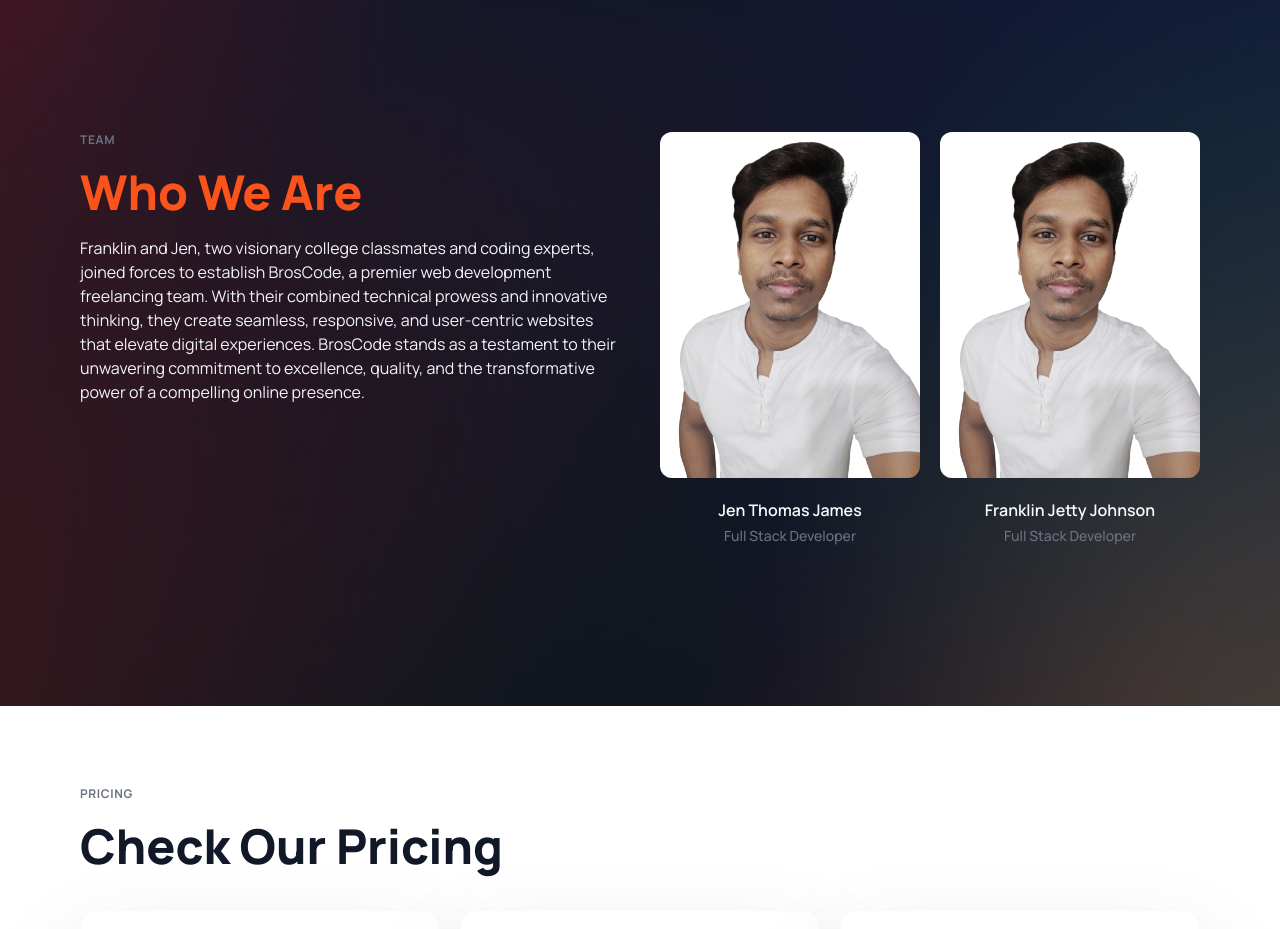
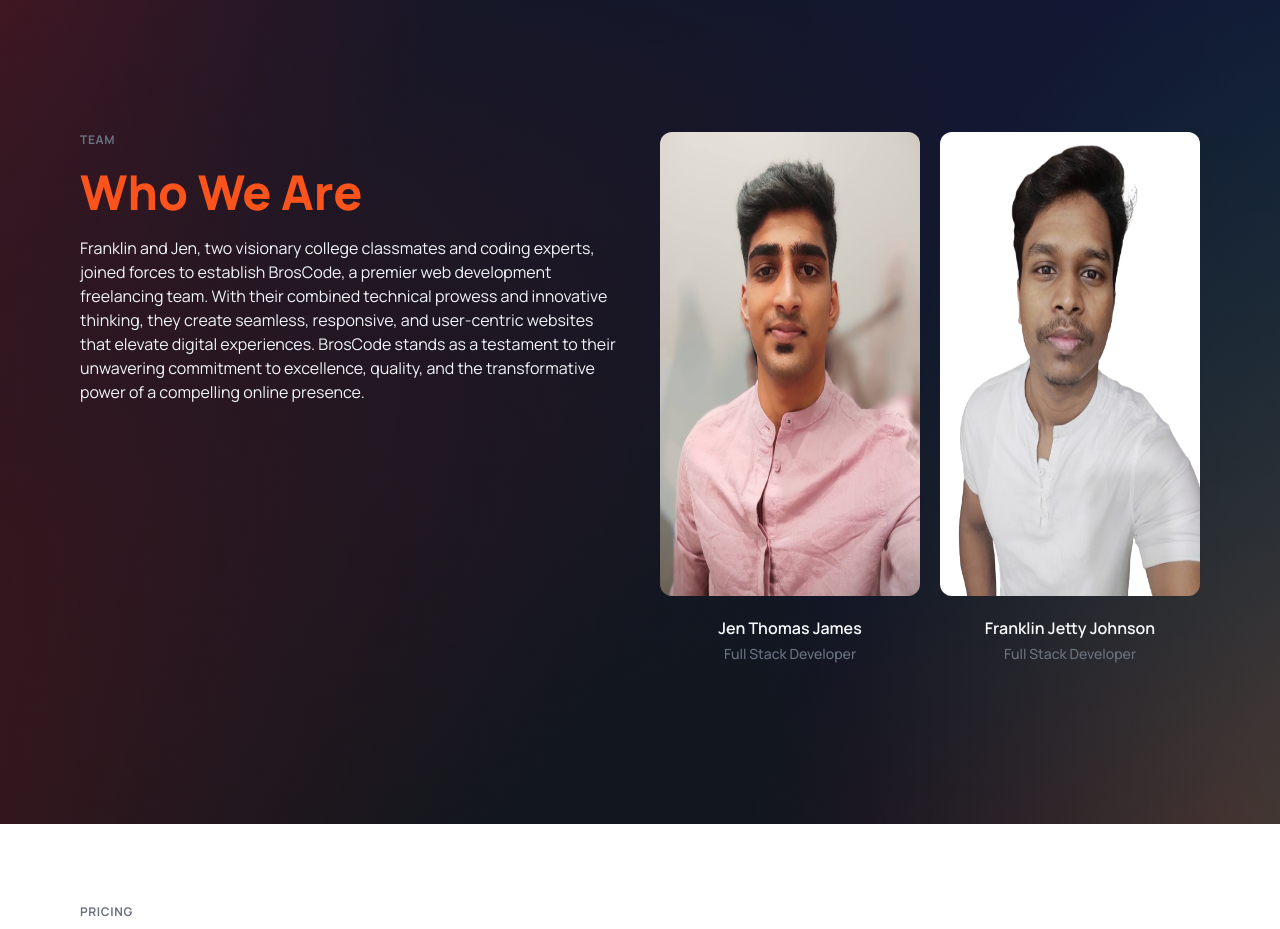
Before and after one commit to broscode-dev/broscode-portfolio, a website: page index.html in a window 1280 px wide. Shown: the part 3560-4489 px from the top of the page. Drawn offline with Linux system fonts and the light colour scheme.

Commit message:
refactor: add jen's image

```diff
--- a/index.html
+++ b/index.html
@@ -486,9 +486,9 @@
         <!-- Jen -->
         <div class="flex flex-col gap-5">
           <img
-            src="./assets/franklin-removebg-preview.png"
+            src="./assets/jen.jpg"
             alt="Jen"
-            class="w-96 rounded-xl"
+            class="w-96 rounded-xl h-[29rem]"
           />
           <div class="flex flex-col gap-1">
             <h3 class="text-slate-50 text-center font-semibold">
@@ -504,7 +504,7 @@
           <img
             src="./assets/franklin-removebg-preview.png"
             alt="franklin"
-            class="w-96 rounded-xl"
+            class="w-96 rounded-xl h-[29rem]"
           />
           <div class="flex flex-col gap-1">
             <h3 class="text-slate-50 text-center font-semibold">
```
Also changed, not shown: assets/jen.jpg (added), output.css.
